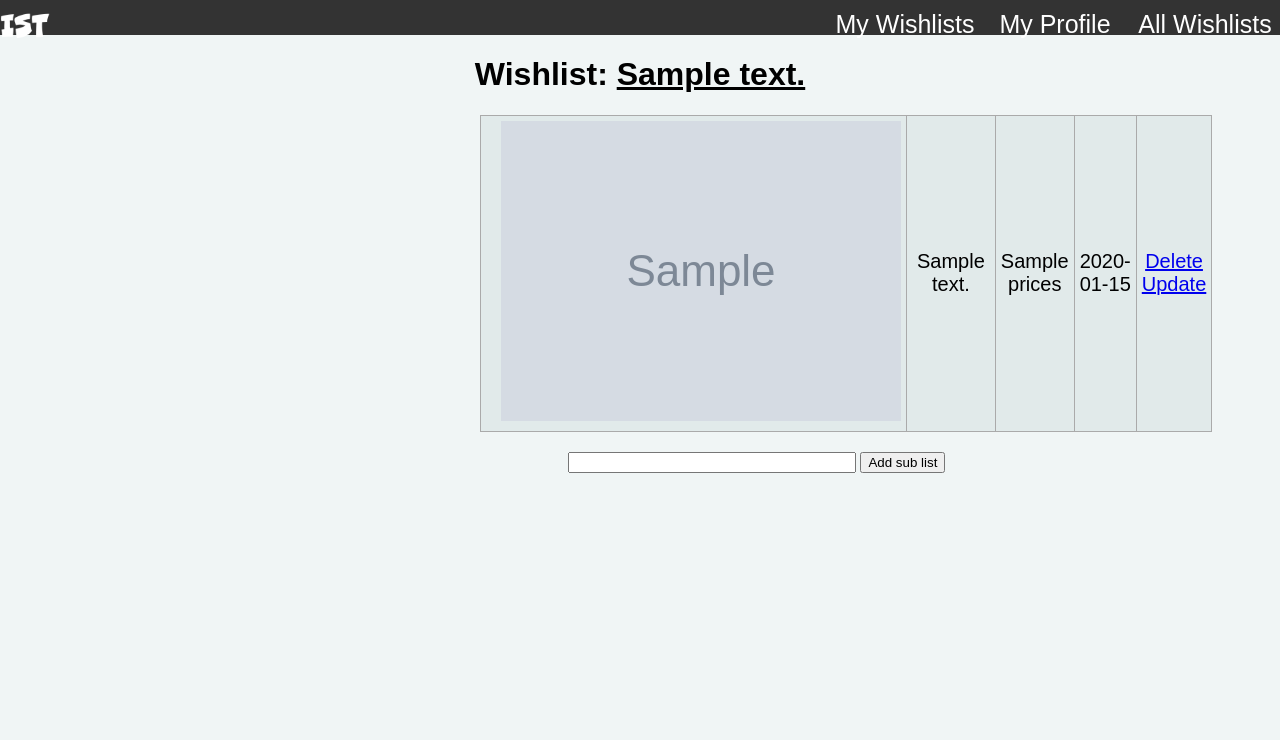
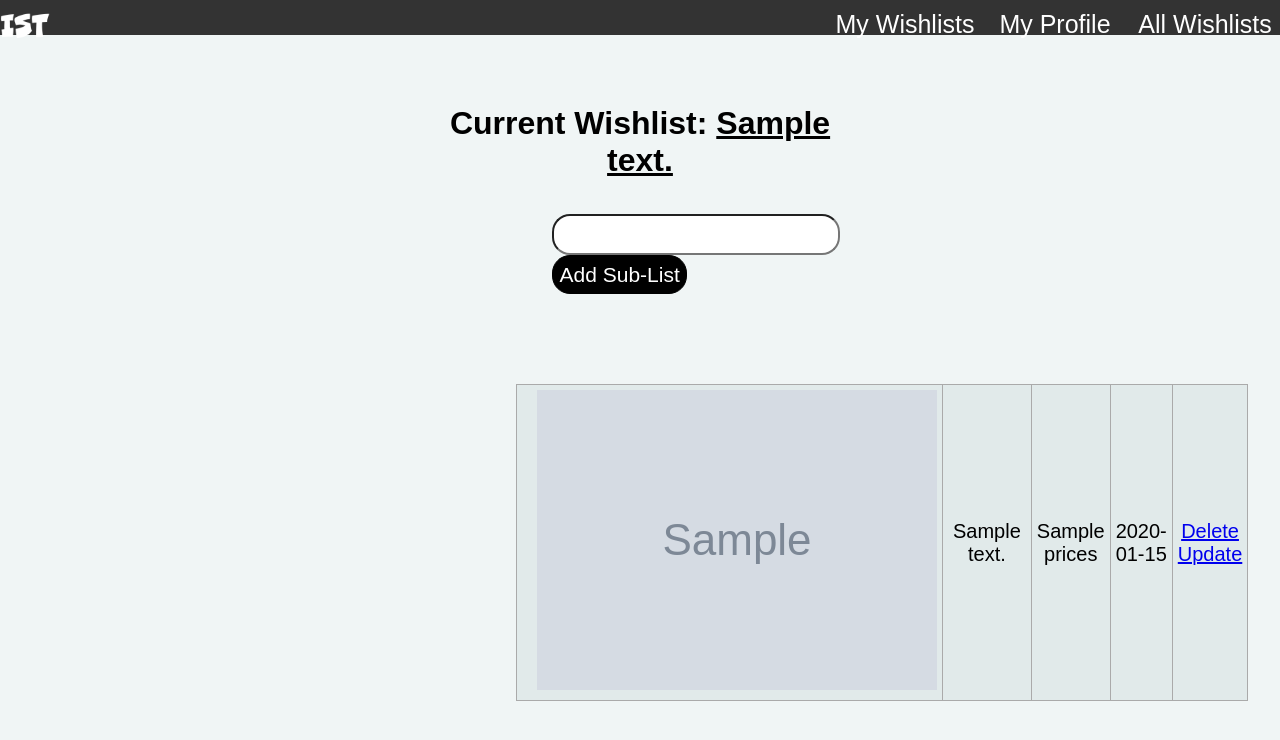
Before and after one commit to WebDesignHMA/Elysian-Wishlist, a Flask app: template elysian_wishlist/templates/list.html in a window 1280 px wide. Shown: the top 740 px of the page. Run offline with Flask 2, Linux system fonts and the light colour scheme; the template is opened without the code that fills it: most values are stand-ins (such as "Sample title", 1, 10 or a date in 2020); grey boxes marked "Sample" are stand-in pictures.

Commit message:
add css to sublsits

```diff
--- a/elysian_wishlist/static/styles/pages.css
+++ b/elysian_wishlist/static/styles/pages.css
@@ -6,6 +6,11 @@ body {
 h1,h4 {
   text-align: center;
   color: black;
+}
+
+.Current-Wishlist-Title {
+  text-align: center;
+  margin-top: 70px;
 }
 .All-Wishlist-Table {
   position: relative;
@@ -35,9 +40,11 @@ h1,h4 {
 
 .List-Table {
   position: relative;
-  left: 10%;
+  left: 19%;
   border: 1px solid black;
   margin-bottom: 20px;
+  width: 60%;
+  margin-top: 90px;
 }
 
 .Item-Row {
@@ -105,7 +112,9 @@ h1,h4 {
 
 .form {
   position: relative;
-  left: 32%;
+  left: 28%;
+  margin-top: 35px;
+  margin-bottom: 50px;
 }
 
 .Add-List-Input {
@@ -122,3 +131,14 @@ h1,h4 {
   right: 2.5%;
   background-color: white;
 }
+
+.Add-Sub-List-Button {
+  font-size: 21px;
+  border: 0.5px solid black;
+  border-radius: 18px;
+  position: relative;
+  padding-top: 4.5px;
+  background-color: black;
+  color: white;
+  padding: 6.5px;
+}
--- a/elysian_wishlist/templates/list.html
+++ b/elysian_wishlist/templates/list.html
@@ -7,9 +7,23 @@
 
 {% block body %}
 <div class="content">
-    <h1 style="text-align: center">Wishlist: <b><u>{{ result.0.content }}</u></b></h1>
+    <h1 class="Current-Wishlist-Title">Current Wishlist: <b><u>{{ result.0.content }}</u></b></h1>
+    <div class="form">
+            <form action="" method="POST">
+                <input class="Add-List-Input"
+                        type="text"
+                        name="content"
+                        id="content"
+                        required>
+                <input type="hidden" name="parentId" value="{{ result.0.id }}">
+                <input
+                    class="Add-Sub-List-Button"
+                    type="submit"
+                    value="Add Sub-List">
+            </form>
+        </div>
     {% if result.1|length < 1 %}
-    <h4 style="text-align: center">There are no sub lists of selected wishlist. <br> Create one below!</h4>
+    <h2 style="text-align: center">There are no sub-lists for {{result.0.content}}. <br> Create one below!</h2>
     {% else %}
     <table class="List-Table">
         <!-- <tr>
@@ -34,13 +48,5 @@
         {% endfor %}
     </table>
     {% endif %}
-
-    <div class="form">
-        <form action="" method="POST">
-            <input type="text" name="content" id="content" required>
-            <input type="hidden" name="parentId" value="{{ result.0.id }}">
-            <input type="submit" value="Add sub list">
-        </form>
-    </div>
 </div>
 {% endblock %}
```
Also changed, not shown: elysian_wishlist/auth.db.
